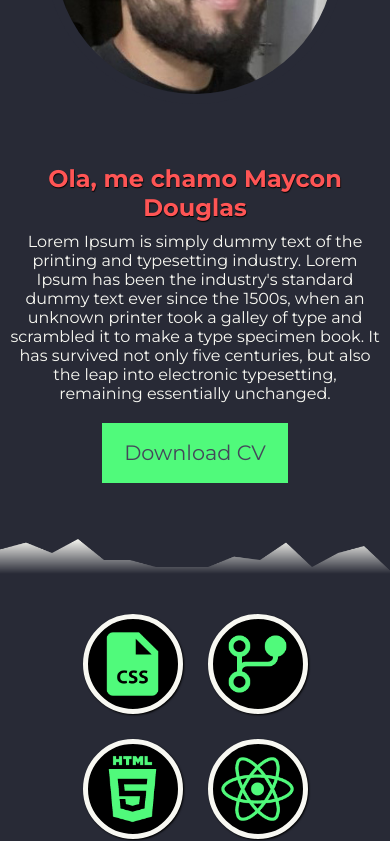
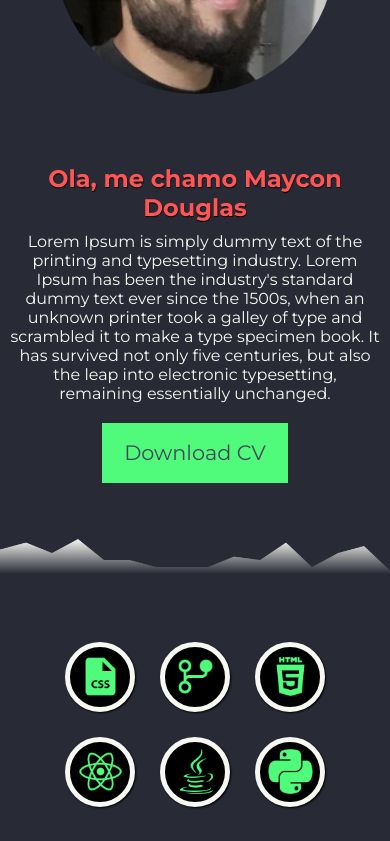
Before and after one commit to maykkk1/portfoliodev, a React (Create React App) app: page / in a window 390 px wide. Shown: the part 1156-1997 px from the top of the page. Built offline with nearby package versions, Linux system fonts and the light colour scheme; the HTML template or start-up script is replaced by a standard one.

Commit message:
nav links fixed

```diff
--- a/src/App.css
+++ b/src/App.css
@@ -19,6 +19,10 @@
   --text-color4: #ff79c6;
 }
 
+html {
+  scroll-behavior: smooth;
+}
+
 body {
   overflow-x: hidden;
 }
--- a/src/components/Header/HeaderContainer/Header.jsx
+++ b/src/components/Header/HeaderContainer/Header.jsx
@@ -9,7 +9,7 @@ const Header = () => {
 
 
   return (
-    <header className='Header'>
+    <header className='Header' id='Home'>
         <Nav/>
         <HeaderContent/>
     </header>
--- a/src/components/Header/Nav/NavItem/NavItem.jsx
+++ b/src/components/Header/Nav/NavItem/NavItem.jsx
@@ -12,7 +12,9 @@ const NavItem = (props) => {
     }
     return (
         <li className="NavItem" onMouseEnter={handleNavHover} onMouseLeave={handleNavHover}>
+            <a href={`#${props.name}`}>
             <FontAwesomeIcon icon={props.icon} />
+            </a>
             {isNavHoverVisible ? <span className="NavItem__hover">{props.name}</span> : null}
         </li>
      );
--- a/src/components/Header/Nav/NavItem/style.css
+++ b/src/components/Header/Nav/NavItem/style.css
@@ -10,6 +10,10 @@
 
 .NavItem:hover {
     background-color: var(--secundary-color);
+}
+
+.NavItem a {
+    color: black;
 }
 
 .NavItem__hover {
--- a/src/components/Main/Habilidades/style.css
+++ b/src/components/Main/Habilidades/style.css
@@ -12,8 +12,8 @@
 }
 
 .Habilidades__IconWrapper {
-    width: 150px;
-    height: 150px;
+    width: 120px;
+    height: 120px;
     overflow: hidden;
     background-color: black;
     border-radius: 100%;
@@ -25,16 +25,19 @@
 }
 
 .Habilidades__IconWrapper img {
-    width: 85%;
-    height: 85%;
+    width: 75%;
+    height: 75%;
     object-fit: cover;
     object-position: bottom;
 }
 
 
 @media (max-width: 950px) {
+    .Habilidades {
+        padding: 40px 40px;
+    }
     .Habilidades__IconWrapper{
-        width: 100px;
-        height: 100px;
+        width: 70px;
+        height: 70px;
     }
 }
```
Also changed, not shown: src/components/Main/Sobre/style.css (line endings or trailing spaces).
